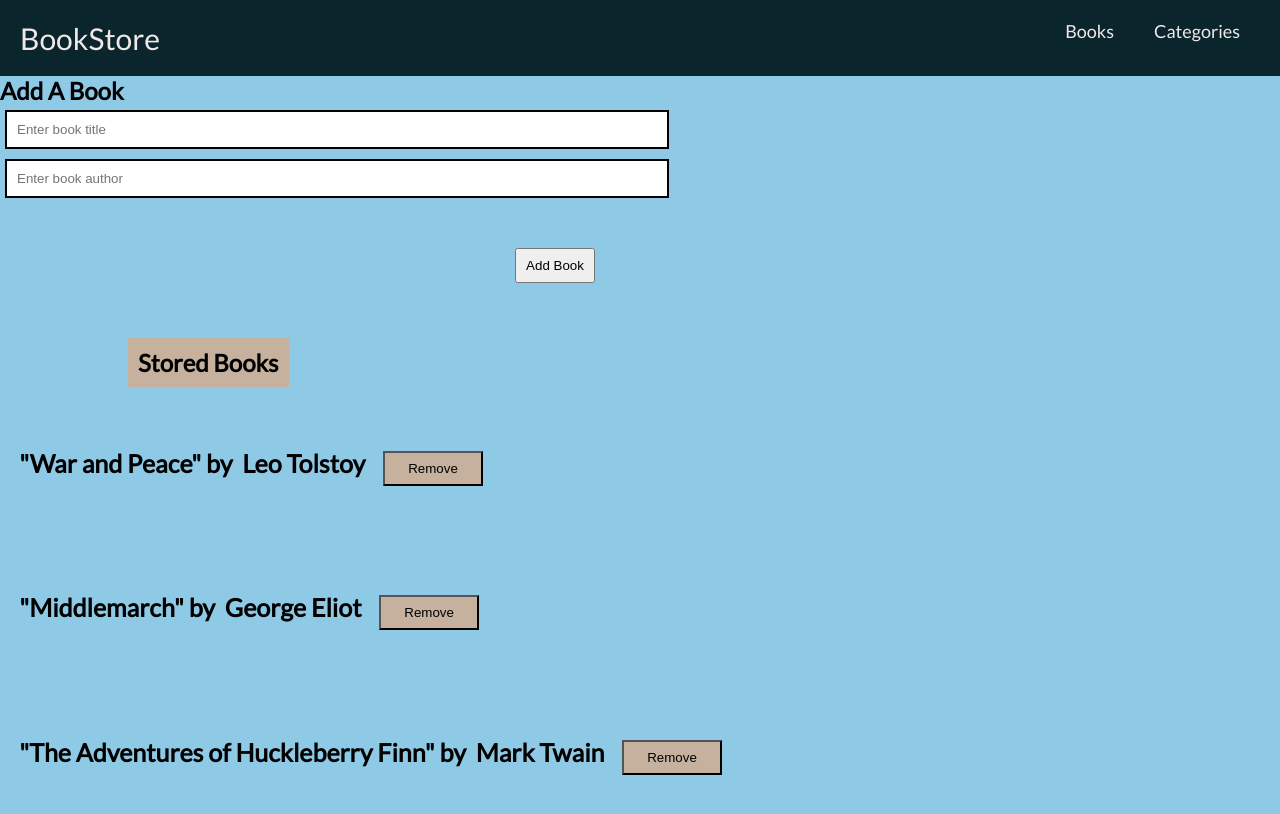
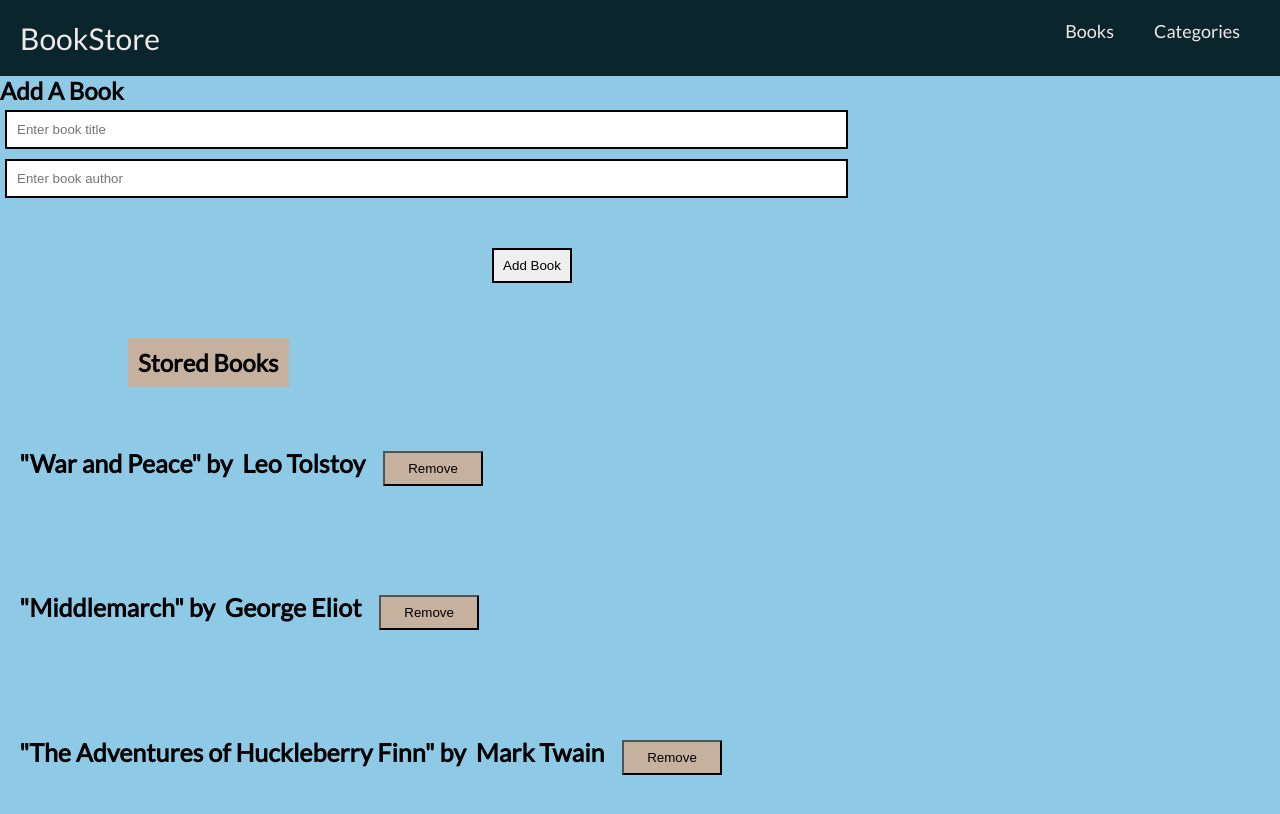
Before and after one commit to gids-dadi/the-bookstore-app, a React (Create React App) app: page / in a window 1280 px wide. Shown: the top 814 px of the page. Built offline with nearby package versions, Linux system fonts and the light colour scheme.

Commit message:
Change form component to createBook

```diff
--- a/src/components/Books.js
+++ b/src/components/Books.js
@@ -1,6 +1,6 @@
 import React from 'react';
 import Book from './Book';
-import Form from './Form';
+import Form from './CreateNewBook';
 import '../style/Books.css';
 
 function Books() {
--- /dev/null
+++ b/src/components/CreateNewBook.js
@@ -0,0 +1,24 @@
+import React from 'react';
+import '../style/CreateNewBook.css';
+
+function CreateNewBook() {
+  return (
+    <div>
+      {' '}
+      <>
+        <h2>Add A Book</h2>
+        <form className='form'>
+          <input className='title' type='text' placeholder='Enter book title' />
+          <input
+            className='author'
+            type='text'
+            placeholder='Enter book author'
+          />
+          <button type='submit'>Add Book</button>
+        </form>
+      </>
+    </div>
+  );
+}
+
+export default CreateNewBook;
--- a/src/components/Form.js
+++ /dev/null
@@ -1,24 +0,0 @@
-import React from 'react';
-import '../style/Form.css';
-
-function form() {
-  return (
-    <div>
-      {' '}
-      <>
-        <h2>Add A Book</h2>
-        <form className="form">
-          <input className="title" type="text" placeholder="Enter book title" />
-          <input
-            className="author"
-            type="text"
-            placeholder="Enter book author"
-          />
-          <button type="submit">Add Book</button>
-        </form>
-      </>
-    </div>
-  );
-}
-
-export default form;
--- a/src/style/Form.css
+++ b/src/style/CreateNewBook.css
@@ -1,11 +1,12 @@
 .form {
   display: flex;
   flex-direction: column;
-  width: 50%;
+  align-items: left;
+  width: 80%;
 }
 
 .form input {
-  width: 100%;
+  width: 80%;
   padding: 10px;
   margin: 5px;
   border: 2px solid black;
@@ -13,6 +14,7 @@
 
 .form button {
   width: 80px;
-  padding: 0.5rem;
-  align-self: flex-end;
+  margin-right: 5px;
+  align-self: center;
+  border: 2px solid black;
 }
```
